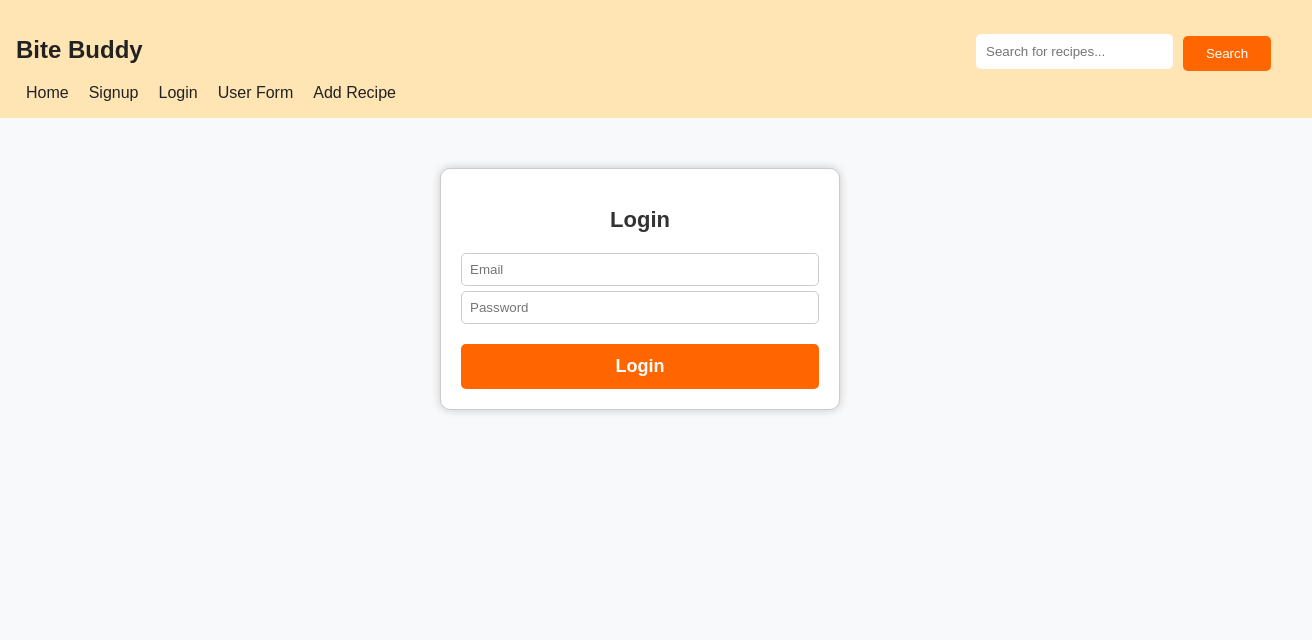
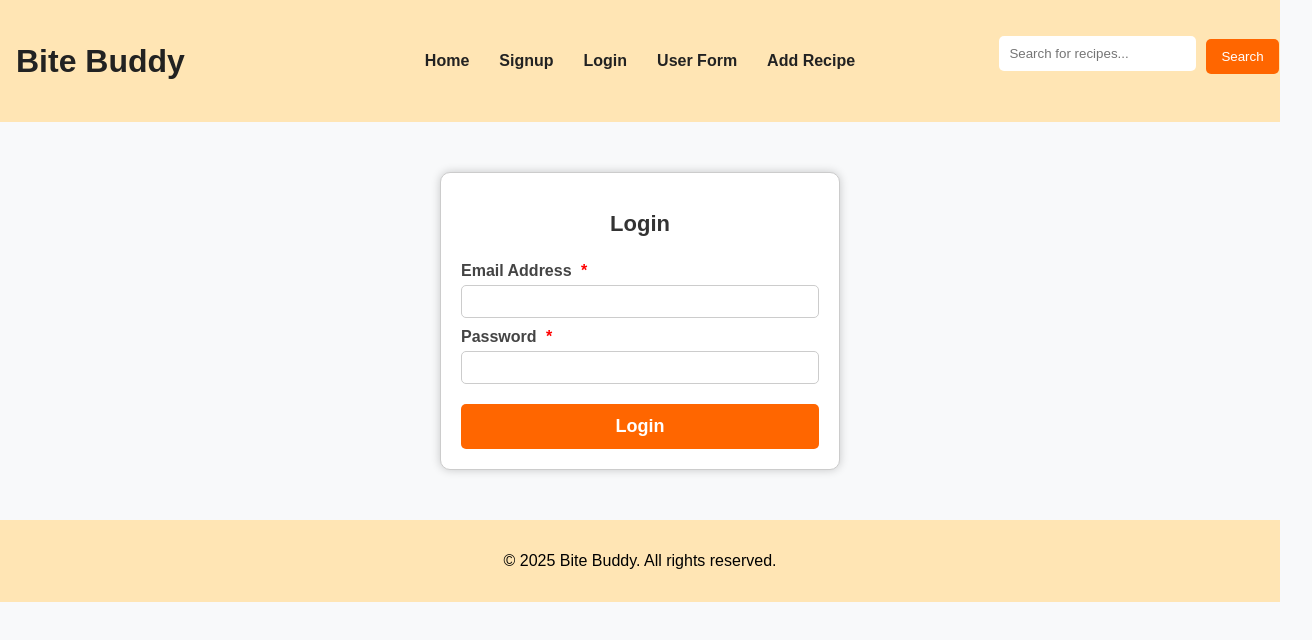
Before and after one commit to Vats1727/recipe-app, a React (Vite) app in the folder frontend/recipe-app/: page /login in a window 1280 px wide. Shown: the top 640 px of the page, 1312 px wide, since content can reach past the window. Built offline with nearby package versions, Linux system fonts and the light colour scheme.

Commit message:
home page, login,  add recipe

```diff
--- a/frontend/recipe-app/src/App.jsx
+++ b/frontend/recipe-app/src/App.jsx
@@ -13,8 +13,10 @@ function App() {
       <div className="container">
         {/* Navbar */}
         <nav className="navbar">
-          <div className="nav-left">
-            <h1>Bite Buddy</h1>
+          <div className="nav-section logo-section">
+            <h1 className="logo">Bite Buddy</h1>
+          </div>
+          <div className="nav-section menu-section">
             <div className="menu">
               <Link to="/">Home</Link>
               <Link to="/signup">Signup</Link>
@@ -23,9 +25,11 @@ function App() {
               <Link to="/add-recipe" className="btn-add-recipe">Add Recipe</Link> {/* New Button */}
             </div>
           </div>
-          <div className="search-container">
-            <input type="text" placeholder="Search for recipes..." />
-            <button>Search</button>
+          <div className="nav-section search-section">
+            <div className="search-container">
+              <input type="text" placeholder="Search for recipes..." />
+              <button>Search</button>
+            </div>
           </div>
         </nav>
 
@@ -37,6 +41,11 @@ function App() {
           <Route path="/form" element={<UserForm />} />
           <Route path="/add-recipe" element={<AddRecipe />} /> {/* New Route */}
         </Routes>
+
+        {/* Footer */}
+        <footer className="footer" style={{ backgroundColor: "#FFE5B4", textAlign: "center", padding: "1rem", marginTop: "20px" }}>
+          <p>&copy; {new Date().getFullYear()} Bite Buddy. All rights reserved.</p>
+        </footer>
       </div>
     </Router>
   );
@@ -46,6 +55,7 @@ function App() {
 const LandingPage = () => (
   <motion.div
     className="landing-container"
+    style={{ backgroundImage: "url('/b.png')", backgroundSize: "cover", backgroundPosition: "center" }}
     initial={{ opacity: 0 }}
     animate={{ opacity: 1 }}
     transition={{ duration: 1 }}
--- a/frontend/recipe-app/src/components/AddRecipe.jsx
+++ b/frontend/recipe-app/src/components/AddRecipe.jsx
@@ -1,5 +1,6 @@
 import { useState } from "react";
 
+// Add Recipe Form Component
 const AddRecipe = () => {
   const [recipe, setRecipe] = useState({
     category: "Pure Veg",
@@ -8,6 +9,9 @@ const AddRecipe = () => {
     description: "",
     ingredients: "",
   });
+
+  const [errors, setErrors] = useState({});
+  const [submitted, setSubmitted] = useState(false);
 
   const handleChange = (e) => {
     const { name, value } = e.target;
@@ -19,17 +23,28 @@ const AddRecipe = () => {
     setRecipe({ ...recipe, image: file });
   };
 
+  const validateForm = () => {
+    let newErrors = {};
+    if (!recipe.title.trim()) newErrors.title = "Title is required";
+    if (!recipe.description.trim()) newErrors.description = "Description is required";
+    if (!recipe.ingredients.trim()) newErrors.ingredients = "Ingredients are required";
+    setErrors(newErrors);
+    return Object.keys(newErrors).length === 0;
+  };
+
   const handleSubmit = (e) => {
     e.preventDefault();
-    console.log("Recipe Submitted:", recipe);
-    alert("Recipe submitted successfully!");
+    if (validateForm()) {
+      setSubmitted(true);
+      alert("Recipe submitted successfully!");
+    }
   };
 
   return (
-    <div className="add-recipe-container">
+    <div className="form-container">
       <h2>Add New Recipe</h2>
       <form onSubmit={handleSubmit}>
-        <label>Food Category:</label>
+        <label>Food Category: <span className="required">*</span></label>
         <select name="category" value={recipe.category} onChange={handleChange}>
           <option>Pure Veg</option>
           <option>Non-Veg</option>
@@ -40,17 +55,21 @@ const AddRecipe = () => {
         <label>Recipe Image:</label>
         <input type="file" accept="image/*" onChange={handleImageUpload} />
 
-        <label>Title:</label>
-        <input type="text" name="title" value={recipe.title} onChange={handleChange} required />
+        <label>Title: <span className="required">*</span></label>
+        <input type="text" name="title" value={recipe.title} onChange={handleChange} />
+        {errors.title && <p className="error">{errors.title}</p>}
 
-        <label>Description:</label>
-        <textarea name="description" value={recipe.description} onChange={handleChange} required />
+        <label>Description: <span className="required">*</span></label>
+        <textarea name="description" value={recipe.description} onChange={handleChange} />
+        {errors.description && <p className="error">{errors.description}</p>}
 
-        <label>Ingredients:</label>
-        <textarea name="ingredients" value={recipe.ingredients} onChange={handleChange} required />
+        <label>Ingredients: <span className="required">*</span></label>
+        <textarea name="ingredients" value={recipe.ingredients} onChange={handleChange} />
+        {errors.ingredients && <p className="error">{errors.ingredients}</p>}
 
         <button type="submit">Submit Recipe</button>
       </form>
+      {submitted && <p className="success-msg">Recipe submitted successfully!</p>}
     </div>
   );
 };
--- a/frontend/recipe-app/src/components/Login.jsx
+++ b/frontend/recipe-app/src/components/Login.jsx
@@ -1,10 +1,53 @@
-const Login = () => (
+import { useState } from "react";
+
+const Login = () => {
+  const [formData, setFormData] = useState({
+    email: "",
+    password: "",
+  });
+
+  const [errors, setErrors] = useState({});
+
+  const validateForm = () => {
+    let newErrors = {};
+    if (!formData.email.match(/^\S+@\S+\.\S+$/)) newErrors.email = "Enter a valid Email Address";
+    if (formData.password.length < 6) newErrors.password = "Password must be at least 6 characters";
+
+    setErrors(newErrors);
+    return Object.keys(newErrors).length === 0;
+  };
+
+  const handleSubmit = (e) => {
+    e.preventDefault();
+    if (validateForm()) {
+      alert("Login Successful!");
+    }
+  };
+
+  return (
     <div className="form-container">
       <h2>Login</h2>
-      <input type="email" placeholder="Email" />
-      <input type="password" placeholder="Password" />
-      <button>Login</button>
+      <form onSubmit={handleSubmit}>
+        <label>Email Address <span className="required">*</span></label>
+        <input
+          type="email"
+          value={formData.email}
+          onChange={(e) => setFormData({ ...formData, email: e.target.value })}
+        />
+        {errors.email && <p className="error">{errors.email}</p>}
+
+        <label>Password <span className="required">*</span></label>
+        <input
+          type="password"
+          value={formData.password}
+          onChange={(e) => setFormData({ ...formData, password: e.target.value })}
+        />
+        {errors.password && <p className="error">{errors.password}</p>}
+
+        <button type="submit">Login</button>
+      </form>
     </div>
   );
+};
 
-  export default Login;
+export default Login;
--- a/frontend/recipe-app/src/components/Navbar.jsx
+++ b/frontend/recipe-app/src/components/Navbar.jsx
@@ -1,7 +1,4 @@
 import { Link } from "react-router-dom";
-
-//hello
-
 const Navbar = () => (
   <nav className="navbar">
     <h1 className="logo">Recipe App</h1>
--- a/frontend/recipe-app/src/components/UserForm.jsx
+++ b/frontend/recipe-app/src/components/UserForm.jsx
@@ -1,4 +1,6 @@
 import { useState } from "react";
+
+
 
 const UserForm = () => {
   const [formData, setFormData] = useState({
@@ -71,4 +73,6 @@ const UserForm = () => {
   );
 };
 
+
+
 export default UserForm;
--- a/frontend/recipe-app/src/styles.css
+++ b/frontend/recipe-app/src/styles.css
@@ -6,64 +6,85 @@ body {
   background-color: #f8f9fa;
 }
 
+
+/* logo size */
+h1.size {
+  font-size: 30px;
+}
 /* Navbar */
-
 .navbar {
   display: flex;
   align-items: center;
   justify-content: space-between;
   background: #ffebcd; /* Light beige */
   padding: 1rem 2rem;
-  width: 100%;
+}
+
+/* Left Section - Logo */
+.logo-section {
+  flex: 1;
 }
 
 .logo {
-  font-size: 1.5rem;
+  font-size: 2rem;
   font-weight: bold;
 }
 
-.nav-links {
+/* Center Section - Menu */
+.menu-section {
+  flex: 2; /* Center it properly */
   display: flex;
-  gap: 20px;
+  justify-content: center;
 }
 
-.nav-links a {
+.menu {
+  display: flex;
+  gap: 10px;
+}
+
+.menu a {
   text-decoration: none;
   color: black;
   font-weight: bold;
+}
+
+/* Right Section - Search Bar */
+.search-section {
+  flex: 1;
+  display: flex;
+  justify-content: flex-end;
 }
 
 .search-container {
   display: flex;
   align-items: center;
   gap: 10px;
-  flex-grow: 1;
-  max-width: 25%;
+  max-width: 250px;
 }
 
 .search-container input {
-  flex: 1;
   padding: 8px;
   border: 1px solid #ccc;
   border-radius: 5px;
+  width: 100%;
 }
 
 .search-container button {
   background: orange;
   color: white;
   border: none;
-  padding: 8px 20px;
+  padding: 8px 15px;
   border-radius: 5px;
   cursor: pointer;
-  margin-right: 25px;
 }
+
 
 
 
 /* Hero Section */
 .landing-container {
   text-align: center;
-  padding: 80px 20px;
+  padding: 120px 20px;
 }
 
 .hero {
@@ -234,11 +255,11 @@ body {
   }
 
   input, select, button {
-    width: 100%;
     padding: 10px;
     margin-top: 10px;
     border-radius: 5px;
   }
+
 
 
 
```
Also changed, not shown: frontend/recipe-app/public/bk.avif (added), 1 other file (tests, documents, lock files or other folders).
